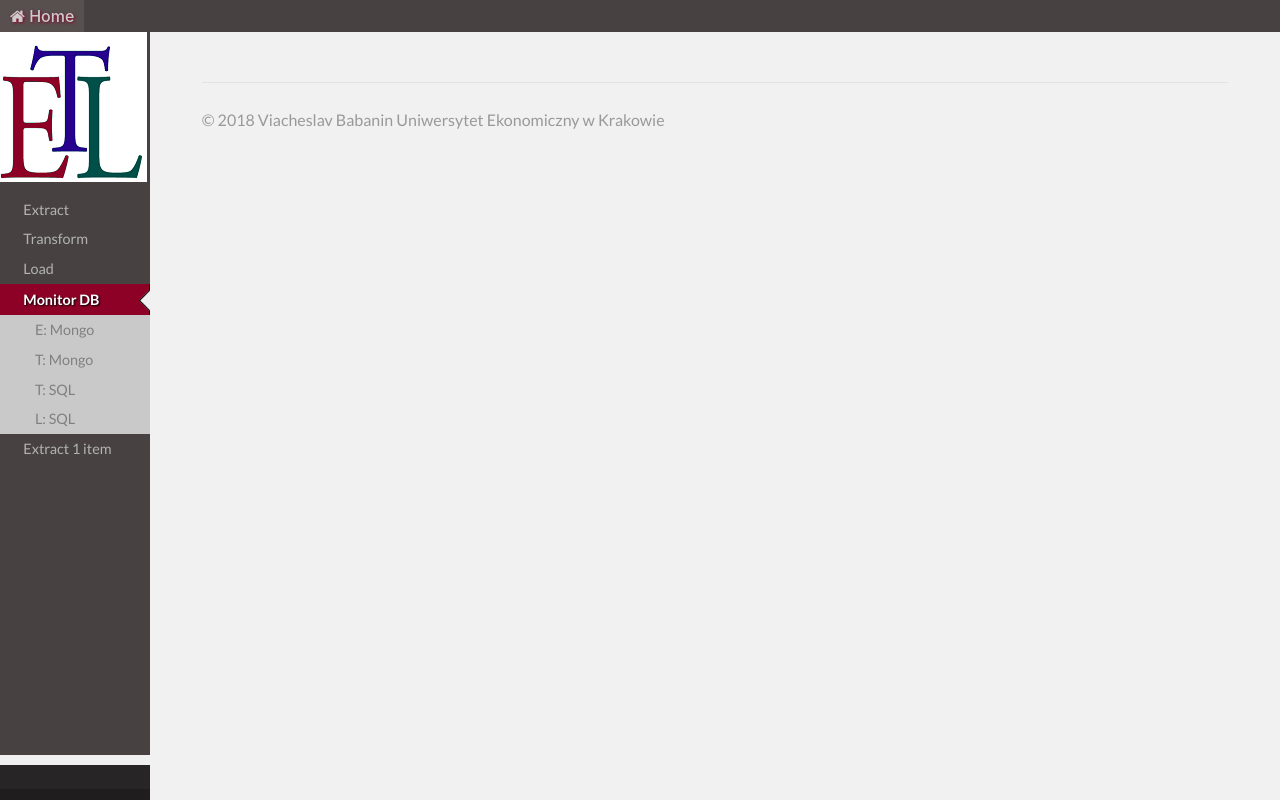
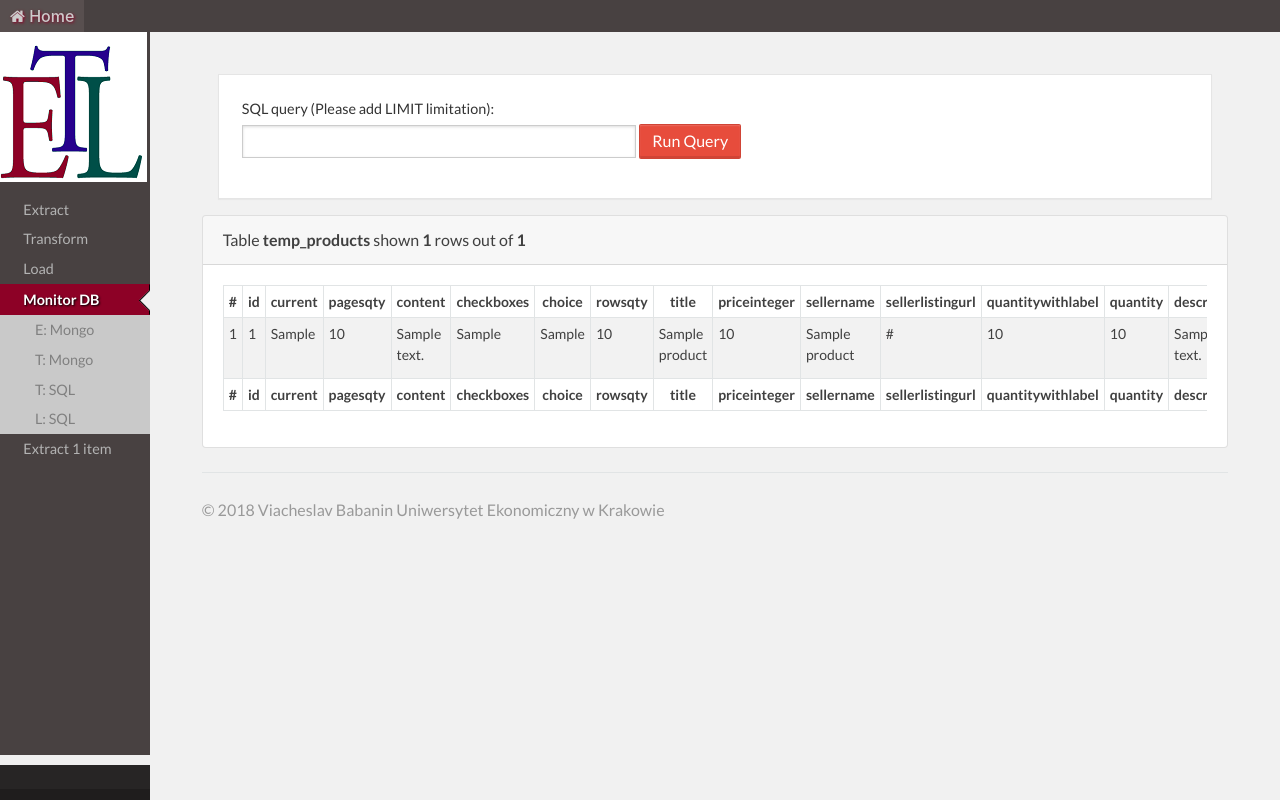
Before and after one commit to Vjatches/etlproject, a CodeIgniter app: page /database/tsqlcrud in a window 1280 px wide. Run offline with CodeIgniter, Linux system fonts and the light colour scheme; tables that the repository leaves empty or names only in its code hold one stand-in row (values such as "Sample post").

Commit message:
ETL v 0.2.0
Working on crud. Added partial functionality to T: SQL and L: SQL. Added select query field.

```diff
--- a/application/controllers/Etl.php
+++ b/application/controllers/Etl.php
@@ -1,6 +1,7 @@
 <?php
 
-class Etl extends CI_Controller{
+class Etl extends CI_Controller
+{
 
     public function __construct()
     {
@@ -12,18 +13,21 @@ class Etl extends CI_Controller{
         $this->load->model('extract_model');
         $this->load->model('transform_model');
         $this->load->model('load_model');
-		$this->output->set_header('Last-Modified: ' . gmdate("D, d M Y H:i:s") . ' GMT');('Cache-Control: no-store, no-cache, must-revalidate, post-check=0, pre-check=0');
+        $this->load->model('crud_model');
+        $this->output->set_header('Last-Modified: ' . gmdate("D, d M Y H:i:s") . ' GMT');
+        ('Cache-Control: no-store, no-cache, must-revalidate, post-check=0, pre-check=0');
         $this->output->set_header('Pragma: no-cache');
         $this->output->set_header("Expires: Mon, 26 Jul 1997 05:00:00 GMT");
     }
 
-	public function home(){
+    public function home()
+    {
         $data['current'] = 'home';
 
 
         $this->load->view('templates/meta');
         $this->load->view('templates/sidebar', $data);
-		$this->load->view('templates/topbar',$data);
+        $this->load->view('templates/topbar', $data);
         $this->load->view('pages/home');
         $this->load->view('templates/footer');
         $this->load->view('templates/script');
@@ -32,8 +36,8 @@ class Etl extends CI_Controller{
     }
 
 
-
-	public function extract(){
+    public function extract()
+    {
 
 
         $data['current'] = 'extract';
@@ -43,69 +47,70 @@ class Etl extends CI_Controller{
 
         $data['pagesqty'] = $this->extract_model->getPagesQuantity();
 
-        $this->form_validation->set_rules('amountOfPages', 'Amount of pages', 'required|callback_quantity_check', array('required'=>'Please, provide amount of pages to extract'));
-        if ($this->form_validation->run($this) === FALSE){
+        $this->form_validation->set_rules('amountOfPages', 'Amount of pages', 'required|callback_quantity_check', array('required' => 'Please, provide amount of pages to extract'));
+        if ($this->form_validation->run($this) === FALSE) {
 
             $this->load->view('templates/meta');
             $this->load->view('templates/sidebar', $data);
-            $this->load->view('templates/topbar',$data);
+            $this->load->view('templates/topbar', $data);
             $this->load->view('pages/extract_app', $data);
             $this->load->view('templates/footer');
             $this->load->view('templates/script');
-		}else{
+        } else {
 
-			$data['content']=$this->extract_model->runExtractorAsync($this->input->post('amountOfPages'));
+            $data['content'] = $this->extract_model->runExtractorAsync($this->input->post('amountOfPages'));
             $this->load->view('templates/meta');
             $this->load->view('templates/sidebar', $data);
-            $this->load->view('templates/topbar',$data);
-            $this->load->view('pages/extract_result',$data);
+            $this->load->view('templates/topbar', $data);
+            $this->load->view('pages/extract_result', $data);
             $this->load->view('templates/footer');
             $this->load->view('templates/script');
 
         }
 
 
-
-
     }
 
-    public function transform(){
+    public function transform()
+    {
         $data['current'] = 'transform';
-        $data['checkboxes']=generateCheckboxes();
+        $data['checkboxes'] = generateCheckboxes();
         $this->load->helper(array('form', 'url'));
 
         $this->load->library('form_validation');
         $this->form_validation->set_rules('fields[]', 'Fields', 'required');
         $this->form_validation->set_message('required', 'Please, choose at least one attribute');
 
-        if ($this->form_validation->run() === FALSE){
+        if ($this->form_validation->run() === FALSE) {
             $data['choice'] = $this->transform_model->getChoice();
             $this->load->view('templates/meta');
             $this->load->view('templates/sidebar', $data);
-            $this->load->view('templates/topbar',$data);
+            $this->load->view('templates/topbar', $data);
             $this->load->view('pages/transform_app');
             $this->load->view('templates/footer');
             $this->load->view('templates/script');
-        }else{
-            $this->transform_model->setChoice($this->input->post('fields[]'),$this->input->post('default_chb'));
-            $data['content']=$this->transform_model->runTransform($this->input->post('fields[]'));
+        } else {
+            $this->transform_model->setChoice($this->input->post('fields[]'), $this->input->post('default_chb'));
+            $data['content'] = $this->transform_model->runTransform($this->input->post('fields[]'));
             $this->load->view('templates/meta');
             $this->load->view('templates/sidebar', $data);
-            $this->load->view('templates/topbar',$data);
-            $this->load->view('pages/transform_result',$data);
+            $this->load->view('templates/topbar', $data);
+            $this->load->view('pages/transform_result', $data);
             $this->load->view('templates/footer');
             $this->load->view('templates/script');
 
         }
 
     }
-    public function load(){
+
+    public function load()
+    {
         $data['current'] = 'load';
         $this->load->helper(array('form', 'url'));
         $this->load->library('form_validation');
         $data['rowsqty'] = $this->load_model->getRowsQuantity();
 
-         $this->form_validation->set_rules('numrows', 'Number of rows', 'required|callback_rows_check', array('required'=>'Please, provide amount of rows to load'));
+        $this->form_validation->set_rules('numrows', 'Number of rows', 'required|callback_rows_check', array('required' => 'Please, provide amount of rows to load'));
         if ($this->form_validation->run($this) === FALSE) {
 
             $this->load->view('templates/meta');
@@ -114,9 +119,8 @@ class Etl extends CI_Controller{
             $this->load->view('pages/load_app', $data);
             $this->load->view('templates/footer');
             $this->load->view('templates/script');
-        }
-        else{
-            $data['content']=$this->load_model->runLoad($this->input->post('numrows'));
+        } else {
+            $data['content'] = $this->load_model->runLoad($this->input->post('numrows'));
             $this->load->view('templates/meta');
             $this->load->view('templates/sidebar', $data);
             $this->load->view('templates/topbar', $data);
@@ -126,126 +130,157 @@ class Etl extends CI_Controller{
         }
 
     }
-    public function crudhome(){
+
+    public function crudhome()
+    {
         $data['current'] = 'crudhome';
         $this->load->view('templates/meta');
         $this->load->view('templates/sidebar', $data);
-        $this->load->view('templates/topbar',$data);
-        $this->load->view('pages/crud/crudhome',$data);
+        $this->load->view('templates/topbar', $data);
+        $this->load->view('pages/crud/crudhome', $data);
         $this->load->view('templates/footer');
         $this->load->view('templates/script');
     }
 
-    public function emongocrud(){
+    public function emongocrud()
+    {
         $data['current'] = 'crudhome';
         $this->load->view('templates/meta');
         $this->load->view('templates/sidebar', $data);
-        $this->load->view('templates/topbar',$data);
-        $this->load->view('pages/crud/emongocrud',$data);
-        $this->load->view('templates/footer');
-        $this->load->view('templates/script');
-    }
-    public function tmongocrud(){
-        $data['current'] = 'crudhome';
-        $this->load->view('templates/meta');
-        $this->load->view('templates/sidebar', $data);
-        $this->load->view('templates/topbar',$data);
-        $this->load->view('pages/crud/tmongocrud',$data);
-        $this->load->view('templates/footer');
-        $this->load->view('templates/script');
-    }
-    public function tsqlcrud(){
-        $data['current'] = 'crudhome';
-        $this->load->view('templates/meta');
-        $this->load->view('templates/sidebar', $data);
-        $this->load->view('templates/topbar',$data);
-        $this->load->view('pages/crud/tsqlcrud',$data);
-        $this->load->view('templates/footer');
-        $this->load->view('templates/script');
-    }
-    public function lsqlcrud(){
-        $data['current'] = 'crudhome';
-        $this->load->view('templates/meta');
-        $this->load->view('templates/sidebar', $data);
-        $this->load->view('templates/topbar',$data);
-        $this->load->view('pages/crud/lsqlcrud',$data);
+        $this->load->view('templates/topbar', $data);
+        $this->load->view('pages/crud/emongocrud', $data);
         $this->load->view('templates/footer');
         $this->load->view('templates/script');
     }
 
-    public function extractPage(){
+    public function tmongocrud()
+    {
+        $data['current'] = 'crudhome';
+        $this->load->view('templates/meta');
+        $this->load->view('templates/sidebar', $data);
+        $this->load->view('templates/topbar', $data);
+        $this->load->view('pages/crud/tmongocrud', $data);
+        $this->load->view('templates/footer');
+        $this->load->view('templates/script');
+    }
+
+    public function tsqlcrud()
+    {
+        $this->load->helper(array('form', 'url'));
+        $this->load->library('form_validation');
+        $this->form_validation->set_rules('query', 'Query', 'required', array('required' => 'Please, provide query'));
+        if ($this->form_validation->run($this) === FALSE) {
+            $data['current'] = 'crudhome';
+            $data['content'] =$this->crud_model->getResult('select * from temp_products limit 50','temp_products');
+            $this->load->view('templates/meta');
+            $this->load->view('templates/sidebar', $data);
+            $this->load->view('templates/topbar', $data);
+            $this->load->view('pages/crud/tsqlcrud', $data);
+            $this->load->view('templates/footer');
+            $this->load->view('templates/script');
+        } else {
+
+            $data['current'] = 'crudhome';
+            $data['content'] = $this->crud_model->getResult($this->input->post('query'),'temp_products');
+            $this->load->view('templates/meta');
+            $this->load->view('templates/sidebar', $data);
+            $this->load->view('templates/topbar', $data);
+            $this->load->view('pages/crud/tsqlcrud', $data);
+            $this->load->view('templates/footer');
+            $this->load->view('templates/script');
+        }
+    }
+
+    public function lsqlcrud()
+    {
+
+        $this->load->helper(array('form', 'url'));
+        $this->load->library('form_validation');
+        $this->form_validation->set_rules('query', 'Query', 'required', array('required' => 'Please, provide query'));
+        if ($this->form_validation->run($this) === FALSE) {
+            $data['current'] = 'crudhome';
+            $data['content'] =$this->crud_model->getResult('select * from products limit 50','products');
+            $this->load->view('templates/meta');
+            $this->load->view('templates/sidebar', $data);
+            $this->load->view('templates/topbar', $data);
+            $this->load->view('pages/crud/lsqlcrud', $data);
+            $this->load->view('templates/footer');
+            $this->load->view('templates/script');
+        } else {
+
+            $data['current'] = 'crudhome';
+            $data['content'] = $this->crud_model->getResult($this->input->post('query'),'products');
+            $this->load->view('templates/meta');
+            $this->load->view('templates/sidebar', $data);
+            $this->load->view('templates/topbar', $data);
+            $this->load->view('pages/crud/lsqlcrud', $data);
+            $this->load->view('templates/footer');
+            $this->load->view('templates/script');
+        }
+    }
+
+    public function extractPage()
+    {
         $data['current'] = 'extractPage';
         $this->load->helper(array('form', 'url'));
 
         $this->load->library('form_validation');
 
         $this->form_validation->set_rules('pageUrl', 'PageUrl', 'required');
-        if ($this->form_validation->run() === FALSE){
+        if ($this->form_validation->run() === FALSE) {
             $this->load->view('templates/meta');
             $this->load->view('templates/sidebar', $data);
-            $this->load->view('templates/topbar',$data);
+            $this->load->view('templates/topbar', $data);
             $this->load->view('pages/pageapp');
             $this->load->view('templates/footer');
             $this->load->view('templates/script');
-        }else{
+        } else {
 
 
-            $data['content']=$this->extract_model->getPageWithItem($this->input->post('pageUrl'));
+            $data['content'] = $this->extract_model->getPageWithItem($this->input->post('pageUrl'));
 
             $this->load->view('templates/meta');
             $this->load->view('templates/sidebar', $data);
-            $this->load->view('templates/topbar',$data);
-            $this->load->view('pages/pageresult',$data);
+            $this->load->view('templates/topbar', $data);
+            $this->load->view('pages/pageresult', $data);
             $this->load->view('templates/footer');
             $this->load->view('templates/script');
 
         }
 
 
-
-
     }
 
 
-
-    public function quantity_check($input){
+    public function quantity_check($input)
+    {
         $max = $this->extract_model->getPagesQuantity();
-        if ($input > $max)
-        {
-            $this->form_validation->set_message('quantity_check', '{field} can not be bigger than <b>'.$max.'</b>');
+        if ($input > $max) {
+            $this->form_validation->set_message('quantity_check', '{field} can not be bigger than <b>' . $max . '</b>');
             return FALSE;
-        }
-        elseif($input < 1)
-        {
+        } elseif ($input < 1) {
             $this->form_validation->set_message('quantity_check', '{field} can not be smaller than <b>1</b>');
             return FALSE;
-        }else{
+        } else {
             return TRUE;
         }
     }
-    public function rows_check($input){
+
+    public function rows_check($input)
+    {
         $max = $this->load_model->getRowsQuantity();
-        if ($input > $max)
-        {
-            $this->form_validation->set_message('rows_check', '{field} can not be bigger than <b>'.$max.'</b>');
+        if ($input > $max) {
+            $this->form_validation->set_message('rows_check', '{field} can not be bigger than <b>' . $max . '</b>');
             return FALSE;
-        }
-        elseif($input < 1)
-        {
+        } elseif ($input < 1) {
             $this->form_validation->set_message('rows_check', '{field} can not be smaller than <b>1</b>');
             return FALSE;
-        }else{
+        } else {
             return TRUE;
         }
     }
 
 
-
-
-
-
-
-
 }
 
 ?>
--- /dev/null
+++ b/application/models/Crud_model.php
@@ -0,0 +1,33 @@
+<?php
+/**
+ * Created by PhpStorm.
+ * User: babanin
+ * Date: 11/12/2018
+ * Time: 19:48
+ */
+
+class Crud_model extends CI_Model
+{
+    function __construct()
+    {
+        $this->load->helper('url');
+        $this->load->database('mysql');
+    }
+
+
+    public function getResult($sql, $table){
+        $sqlstring = strtolower($sql);
+        if (!preg_match('/\b'.$table.'\b/',$sqlstring) || strpos($sqlstring,'select')) {
+            return ['success' => '0','table_name'=>$table];
+        }
+        $query = $this->db->query($sqlstring);
+        $result = $query->result_array();
+        $columns = $this->db->list_fields($table);
+        return ['success' => '1',
+            'rows' => $result,
+            'column_names' => $columns,
+            'table_name'=>$table,
+            'numrows'=>$this->db->count_all($table)];
+    }
+
+}
--- a/application/styles/uek.scss
+++ b/application/styles/uek.scss
@@ -249,3 +249,19 @@ th {
 	float: none;
 	margin: 0 auto;
 }
+.table-responsive{
+	max-height: 500px;
+	overflow-y: auto;
+}
+.table td, .table th {
+	padding: 5px;
+	font-size: 14px;
+}
+
+//CRUD Table
+td > div {
+	max-height: 50px;
+	max-width: 150px;
+	overflow-y:auto;
+	overflow-x:auto;
+}
--- a/application/views/pages/crud/tsqlcrud.php
+++ b/application/views/pages/crud/tsqlcrud.php
@@ -0,0 +1,60 @@
+<div class="app">
+    <div class="<?php  echo form_error('query') ? 'error' : ''; ?>">
+        <?php echo validation_errors(); ?>
+    </div>
+    <?= form_open('tsqlcrud', array('class' => '.form-horizontal', 'id' => 'form_search')) ?>
+    <div class="form-group">
+        <label for="query">SQL query (Please add LIMIT limitation):</label>
+        <input class="form-control col-sm-5" type="text" id="query" name="query"/>
+                <span class="input-group-btn"><input id="submit" class="btn btn-danger" type="submit" name="submit"
+                                                                                            value="Run Query"/></span>
+    </div>
+
+    </form>
+</div>
+
+<div class="card mb-3">
+    <?php if ($content['success']!='1'):?>
+        <div class="error"><p>Please provide valid <b>SELECT</b> query string to table <b><?=$content['table_name']?></b></p></div>
+    <?php else: ?>
+    <div class="card-header">
+        Table <b><?=$content['table_name']?></b> shown <b><?=count($content['rows'])?></b> rows out of <b><?=$content['numrows']?></b>
+    </div>
+    <div class="card-body">
+
+        <div class="table-responsive">
+            <table class="table table-bordered table-striped" id="dataTable" width="100%" cellspacing="0">
+                <thead>
+                <tr>
+                    <th>#</th>
+                    <?php foreach ($content['column_names'] as $column_name):?>
+                    <th><?=$column_name?></th>
+                    <?php endforeach;?>
+                </tr>
+                </thead>
+                <tfoot>
+                <tr>
+                    <th>#</th>
+                    <?php foreach ($content['column_names'] as $column_name):?>
+                        <th><?=$column_name?></th>
+                    <?php endforeach;?>
+                </tr>
+                </tfoot>
+               <tbody>
+               <?php $count = 0;?>
+               <?php foreach ($content['rows'] as $row):?>
+               <tr>
+                   <?php $count+=1;?>
+                   <td><?=$count?></td>
+                   <?php foreach ($row as $column):?>
+                        <td><div><?=$column?></div></td>
+                   <?php endforeach;?>
+               </tr>
+               <?php endforeach;?>
+               </tbody>
+            </table>
+        </div>
+
+    </div>
+    <?php endif;?>
+</div>
--- a/application/views/pages/extract_app.php
+++ b/application/views/pages/extract_app.php
@@ -3,13 +3,10 @@
         <h1 id="welcome-to-cas-ci-documentation">Extract products from Allegro category</h1>
         <hr>
 
-
         <div class="<?php  echo form_error('amountOfPages') ? 'error' : ''; ?>">
             <?php echo validation_errors(); ?>
         </div>
         <?= form_open('extract', array('class' => '.form-horizontal', 'id' => 'form_search')) ?>
-
-
         <div class="form-group">
             <div class="col-sm-5" style="margin-bottom: 10px;margin-top: 10px;padding-left: 8px;">
                 <input class="form-control" type="number" placeholder="Enter value" name="amountOfPages"
--- a/css/uek.css
+++ b/css/uek.css
@@ -275,3 +275,20 @@ th {
   float: none;
   margin: 0 auto;
 }
+
+.table-responsive {
+  max-height: 500px;
+  overflow-y: auto;
+}
+
+.table td, .table th {
+  padding: 5px;
+  font-size: 14px;
+}
+
+td > div {
+  max-height: 50px;
+  max-width: 150px;
+  overflow-y: auto;
+  overflow-x: auto;
+}
```
Also changed, not shown: application/views/pages/crud/lsqlcrud.php (+60 -0 lines), application/views/pages/test.php (deleted, +0 -7 lines). Lines whose indentation alone changed are shown as unchanged.
